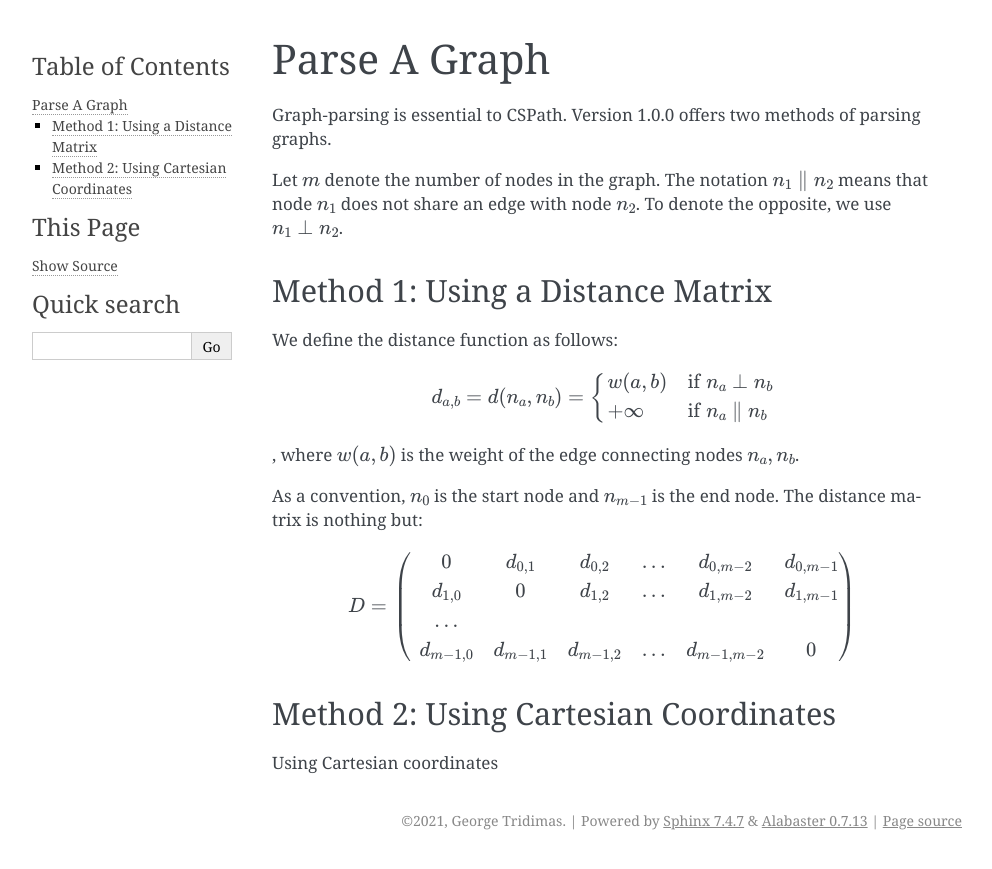
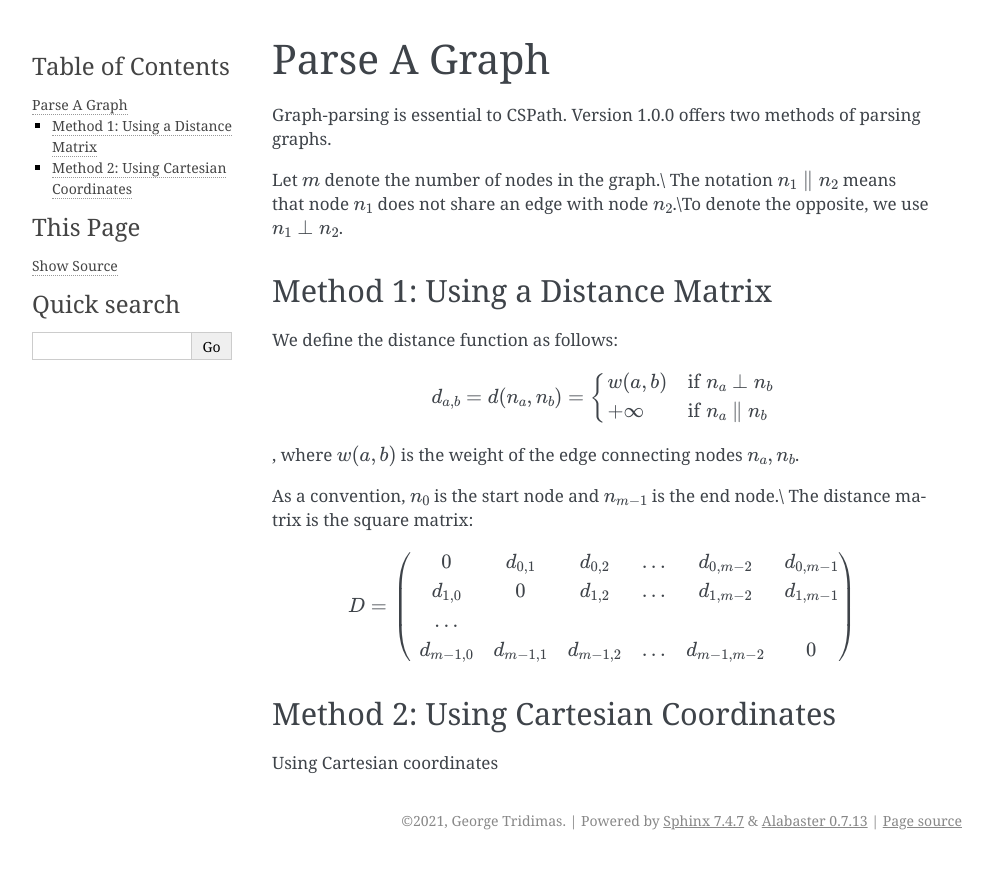
Before and after one commit to notgmt1337/CSPath, a Sphinx documentation site: the page built from docs/how-to/graph-parse.rst, in a window 1280 px wide. Shown: the top 869 px of the page, without its empty margins (148-1140 px from the left). Built offline with Sphinx 7.4.7, drawn with Linux system fonts in a browser that asks for light colours.

Commit message:
Update graph-parse.rst

```diff
--- a/docs/how-to/graph-parse.rst
+++ b/docs/how-to/graph-parse.rst
@@ -3,9 +3,7 @@ Parse A Graph
 
 Graph-parsing is essential to CSPath. Version 1.0.0 offers two methods of parsing graphs.
 
-Let :math:`m` denote the number of nodes in the graph.
-The notation :math:`n_{1} \parallel n_{2}` means that node :math:`n_{1}` does not share an edge with node :math:`n_{2}`.
-To denote the opposite, we use :math:`n_{1} \perp n_{2}`.
+Let :math:`m` denote the number of nodes in the graph.\\ The notation :math:`n_{1} \parallel n_{2}` means that node :math:`n_{1}` does not share an edge with node :math:`n_{2}`.\\To denote the opposite, we use :math:`n_{1} \perp n_{2}`.
 
 Method 1: Using a Distance Matrix
 ---------------------------------
@@ -22,8 +20,8 @@ We define the distance function as follows:
     \right.
 , where :math:`w(a, b)` is the weight of the edge connecting nodes :math:`n_{a}, n_{b}`.
 
-As a convention, :math:`n_{0}` is the start node and :math:`n_{m-1}` is the end node.
-The distance matrix is nothing but:
+As a convention, :math:`n_{0}` is the start node and :math:`n_{m-1}` is the end node.\\
+The distance matrix is the square matrix:
 
 .. math::
     D =
```
